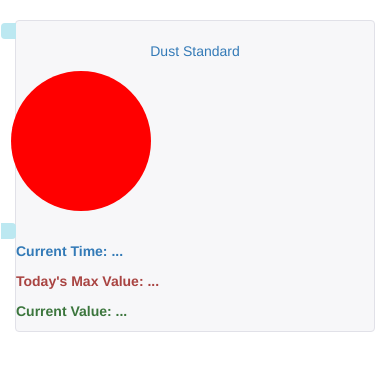
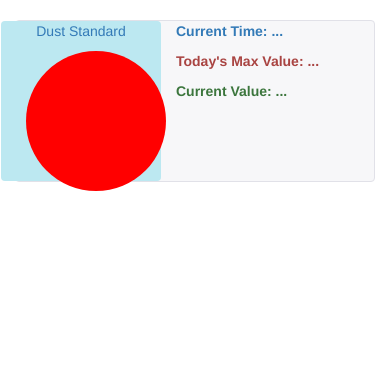
Before and after one commit to jwj0831/dust-portal, a PHP site: page /dust.php in a window 390 px wide. Shown: the part 84-455 px from the top of the page. Run offline with PHP 8.4, Linux system fonts and the light colour scheme; data that the repository does not hold is empty; some libraries are stand-ins or nearby versions.

Commit message:
modify grid

```diff
--- a/dust.php
+++ b/dust.php
@@ -55,11 +55,11 @@ $results -> close();
 
 			<div class="main">
 				<div class="row">
-					<div id="symbol-info" class="col-md-8">
+					<div id="symbol-info" class="col-xs-6">
 						<p class="text-primary text-center">Dust Standard</p>
 						<div id="symbol"></div>
 					</div>
-					<div id="text-info" class="col-md-4">
+					<div id="text-info" class="col-xs-6">
 						<div id="today-time">
 							<p class="text-primary"><strong>Current Time: ...</strong></p>
 						</div>
```
